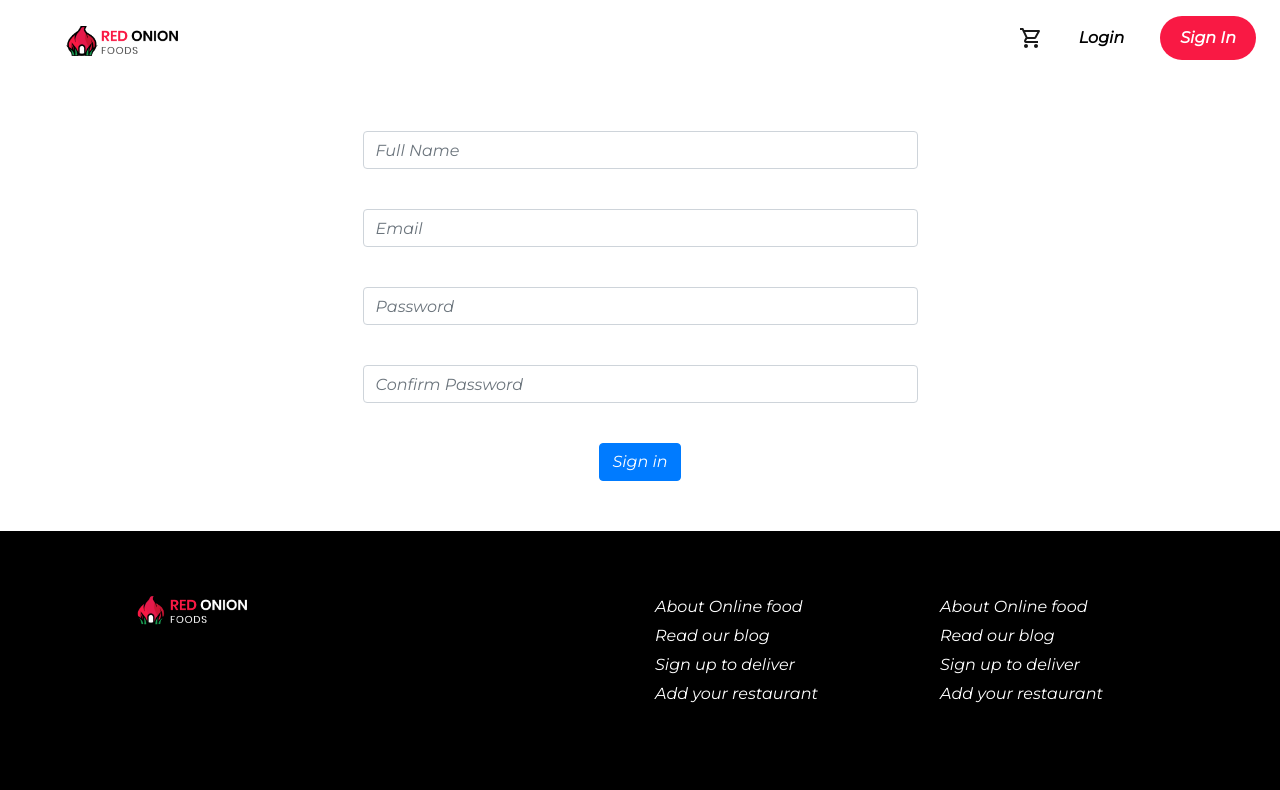
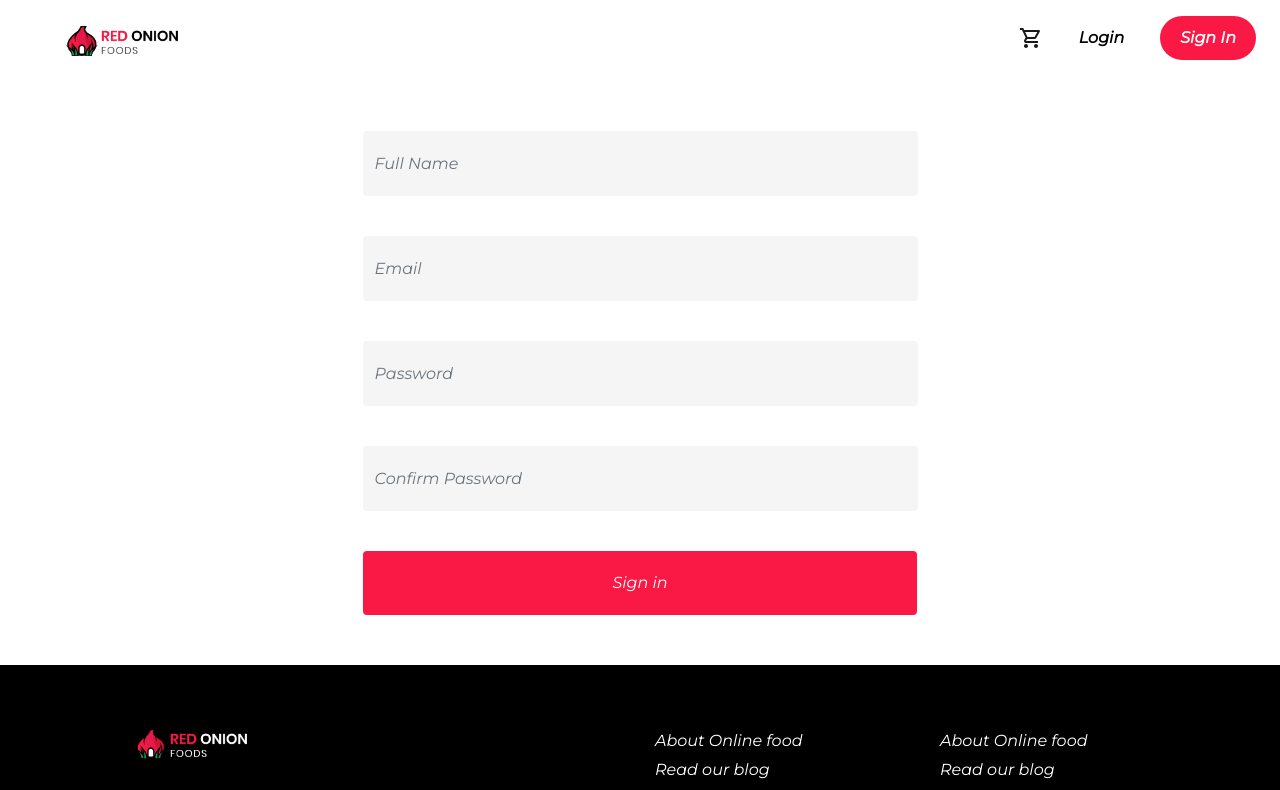
Before and after one commit to Shakib448/react-hot-onion, a React (Create React App) app: page /login in a window 1280 px wide. Shown: the top 790 px of the page. Built offline with nearby package versions, Linux system fonts and the light colour scheme.

Commit message:
React Red  Onion

```diff
--- a/src/Components/Login/Login.css
+++ b/src/Components/Login/Login.css
@@ -1,3 +1,23 @@
 .login {
     padding : 50px 0px;
 }
+
+input.btn.btn-primary {
+    padding: 20px 45%;
+    background-color: #F91944;
+    border: none;
+    outline: none;
+}
+
+input.form-control {
+    height: 65px;
+    background-color: #F5F5F5;
+    border: none;
+    outline : none;
+}
+
+input.form-control {
+    background-color: #F5F5F5 !important;
+    outline : none !important;
+
+}
```
